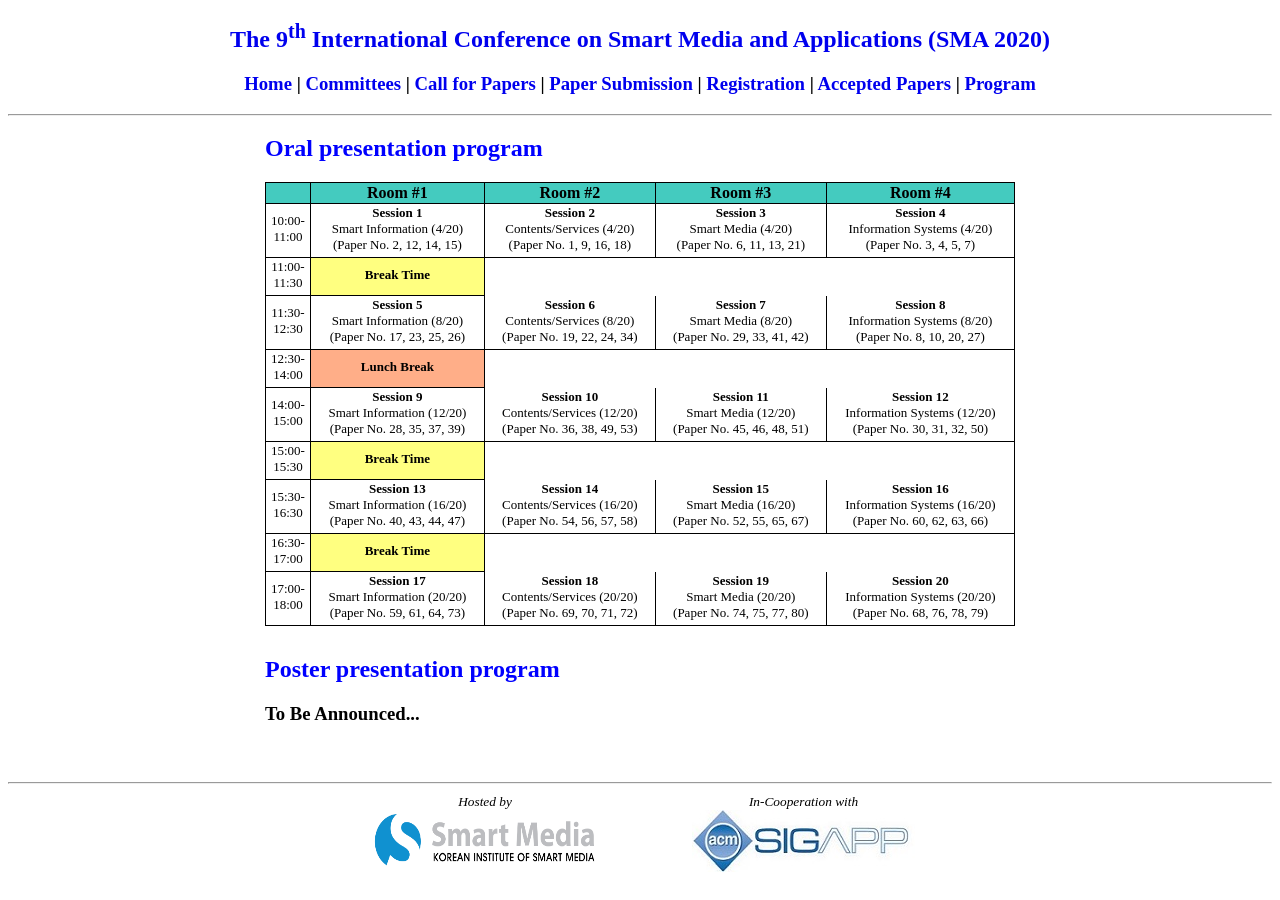
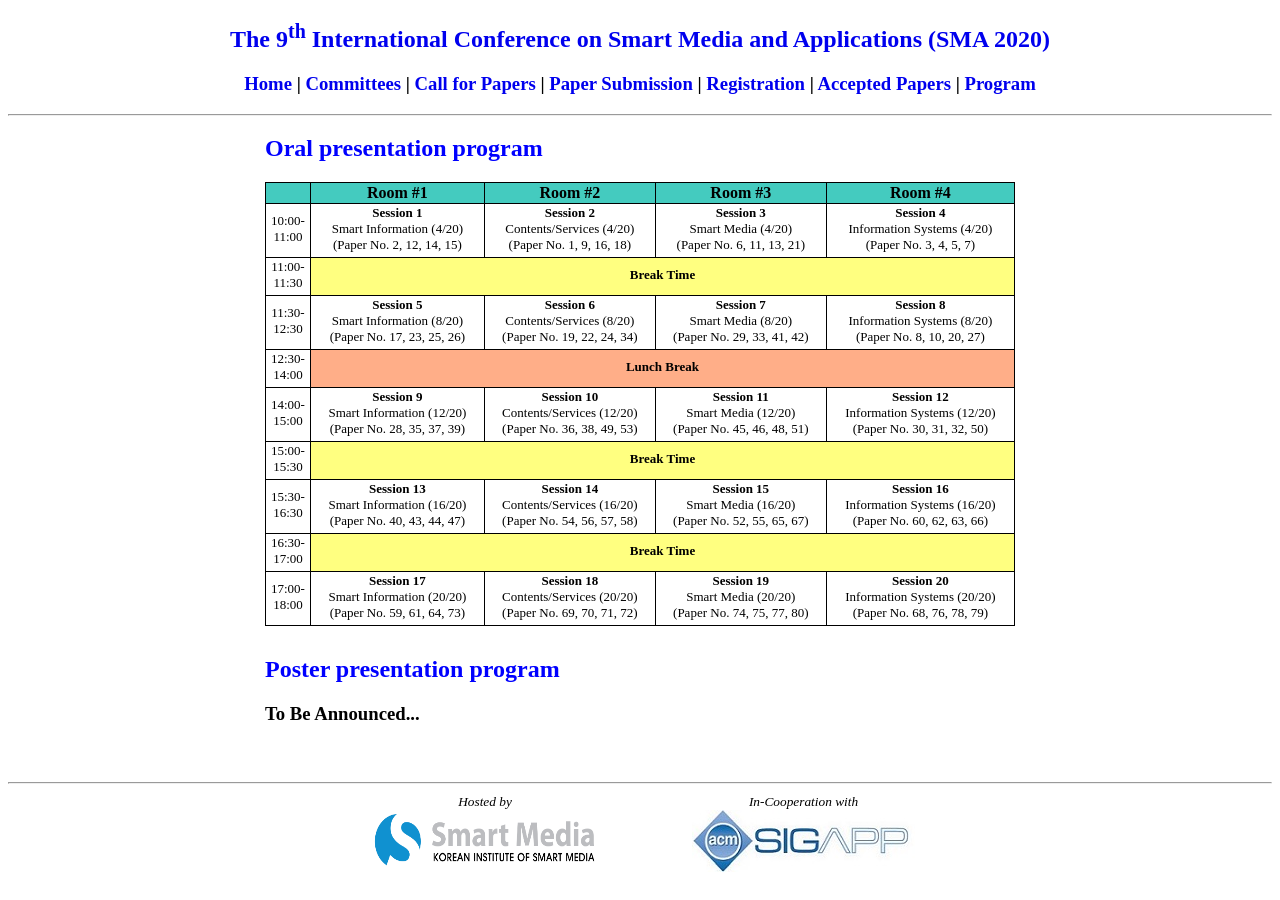
Before and after one commit to icea-conf/sma-2020.github.io, a Jekyll site: the page built from program/index.html, in a window 1280 px wide. Built offline with Jekyll 4.4.1, drawn with Linux system fonts in a browser that asks for light colours.

Commit message:
Update index.html

```diff
--- a/program/index.html
+++ b/program/index.html
@@ -54,7 +54,7 @@ title: SMA 2020
                               <td class="tcontent3">
                                    11:00-11:30
                               </td>
-                              <td class="tcontent5">
+                              <td class="tcontent5" colspan="4">
                                    <b>Break Time</b>
                               </td>
                          </tr>
@@ -87,7 +87,7 @@ title: SMA 2020
                               <td class="tcontent3">
                                    12:30-14:00
                               </td>
-                              <td class="tcontent6">
+                              <td class="tcontent6" colspan="4">
                                    <b>Lunch Break</b>
                               </td>
                          </tr>
@@ -120,7 +120,7 @@ title: SMA 2020
                               <td class="tcontent3">
                                    15:00-15:30
                               </td>
-                              <td class="tcontent5">
+                              <td class="tcontent5" colspan="4">
                                    <b>Break Time</b>
                               </td>
                          </tr>
@@ -153,7 +153,7 @@ title: SMA 2020
                               <td class="tcontent3">
                                    16:30-17:00
                               </td>
-                              <td class="tcontent5">
+                              <td class="tcontent5" colspan="4">
                                    <b>Break Time</b>
                               </td>
                          </tr>
```
